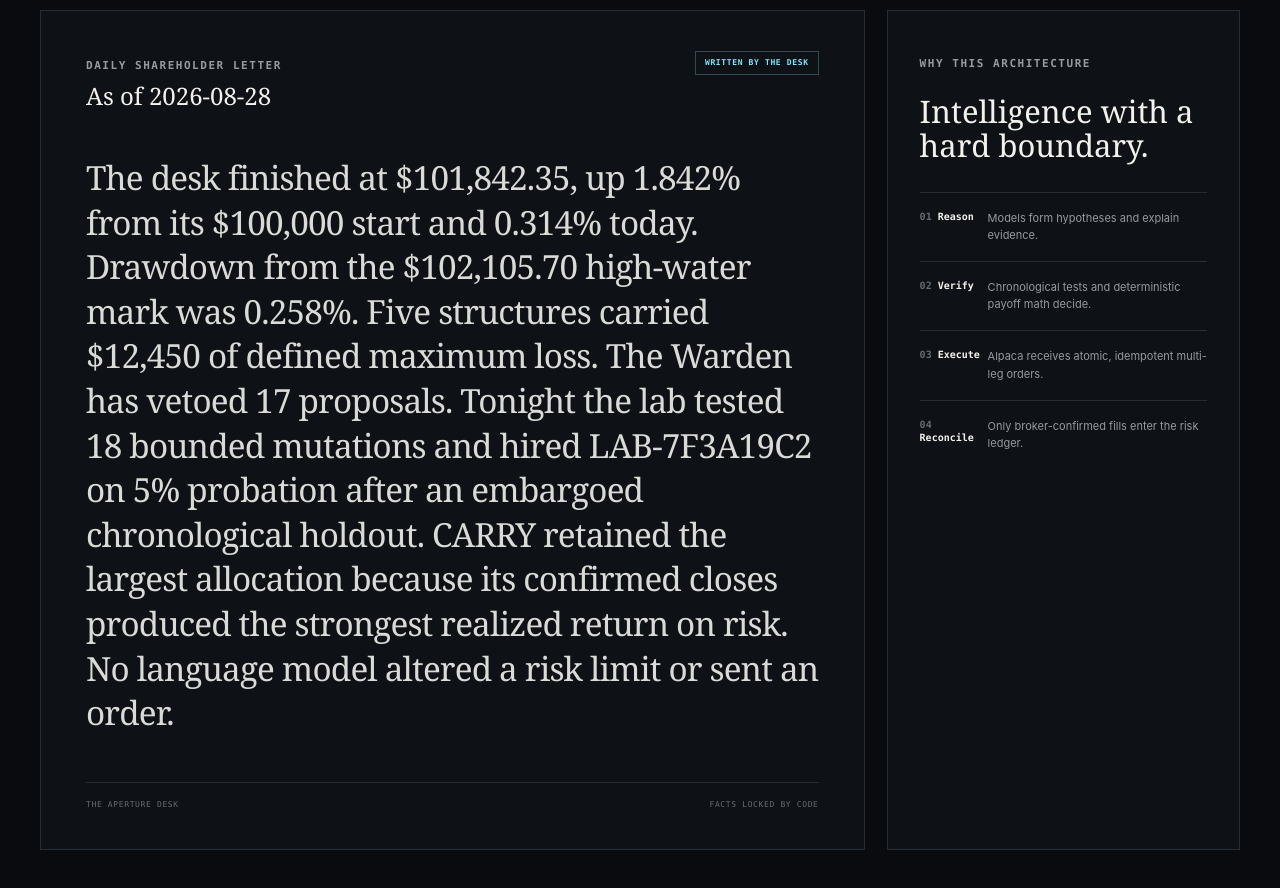
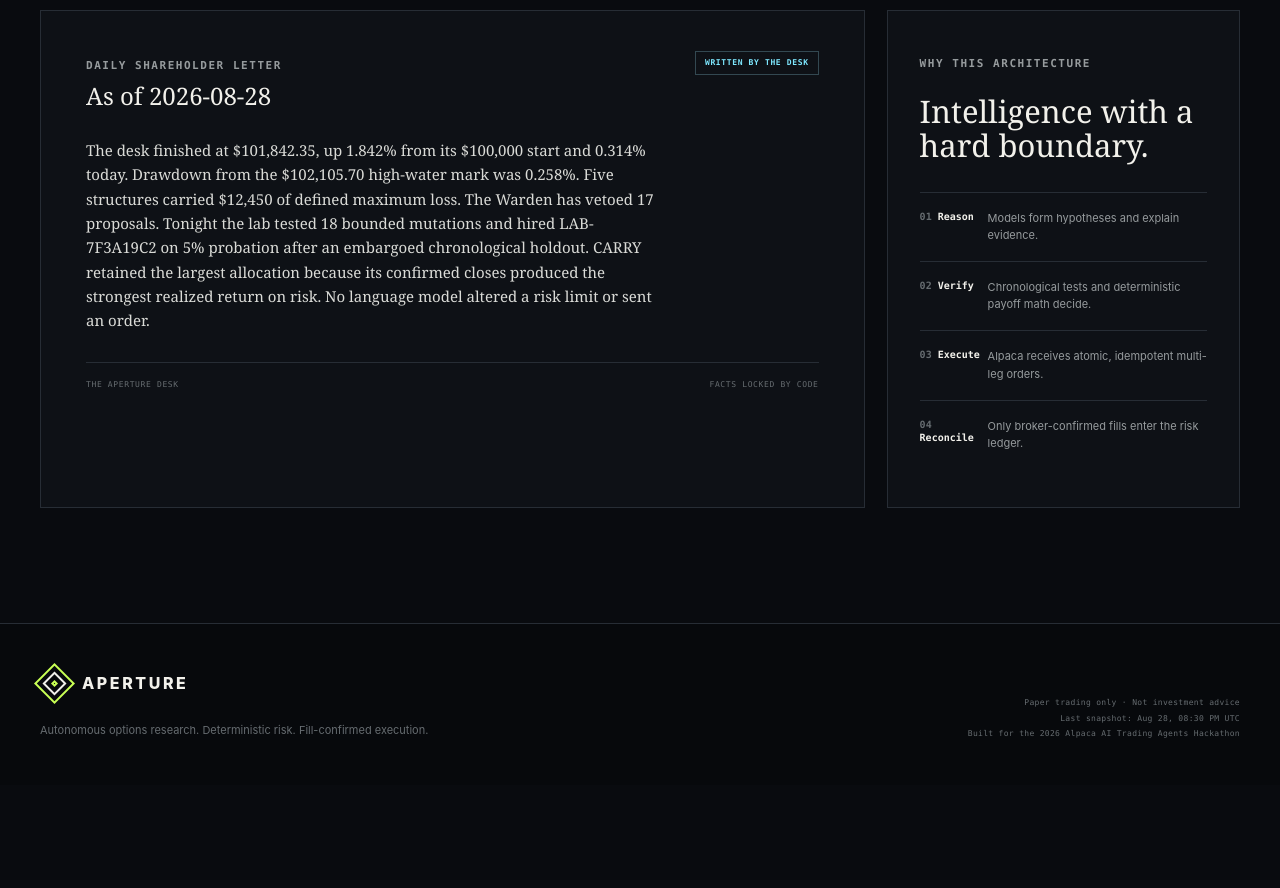
Before and after one commit to kgotsomsiza/aperture-desk, a website: page dashboard/site/index.html in a window 1280 px wide. Shown: the part 5840-6728 px from the top of the page. After the commit the page ends 6625 px from the top, so only its background shows below. Drawn offline with Linux system fonts and the light colour scheme; no server answers.

Commit message:
size the shareholder letter as prose, not as a pull quote

```diff
--- a/dashboard/site/styles.css
+++ b/dashboard/site/styles.css
@@ -258,7 +258,9 @@ td:first-child { color: var(--ink); font-family: var(--mono); font-weight: 650;
 .letter-head { display: flex; justify-content: space-between; align-items: flex-start; gap: 20px; }
 .letter-head h3 { margin: 8px 0 0; font: 400 24px/1 var(--serif); }
 .model-badge { padding: 7px 9px; border: 1px solid #334851; color: var(--cyan); font: 700 8px/1 var(--mono); letter-spacing: .08em; }
-blockquote { margin: 47px 0; color: #dadbd7; font: 400 clamp(25px, 2.6vw, 40px)/1.34 var(--serif); letter-spacing: -.025em; }
+/* The letter is a dense factual paragraph, not a pull quote. Display
+   sizing turned it into a wall of text. */
+blockquote { margin: 30px 0; color: #dadbd7; font: 400 clamp(15px, 1.1vw, 18px)/1.62 var(--serif); letter-spacing: normal; max-width: 68ch; }
 .letter-signoff { display: flex; justify-content: space-between; padding-top: 18px; border-top: 1px solid var(--line); color: var(--dim); font: 8px/1 var(--mono); letter-spacing: .08em; }
 .method-card { padding: 38px 32px; }
 .method-card h3 { margin: 20px 0 30px; font: 400 31px/1.1 var(--serif); }
```
